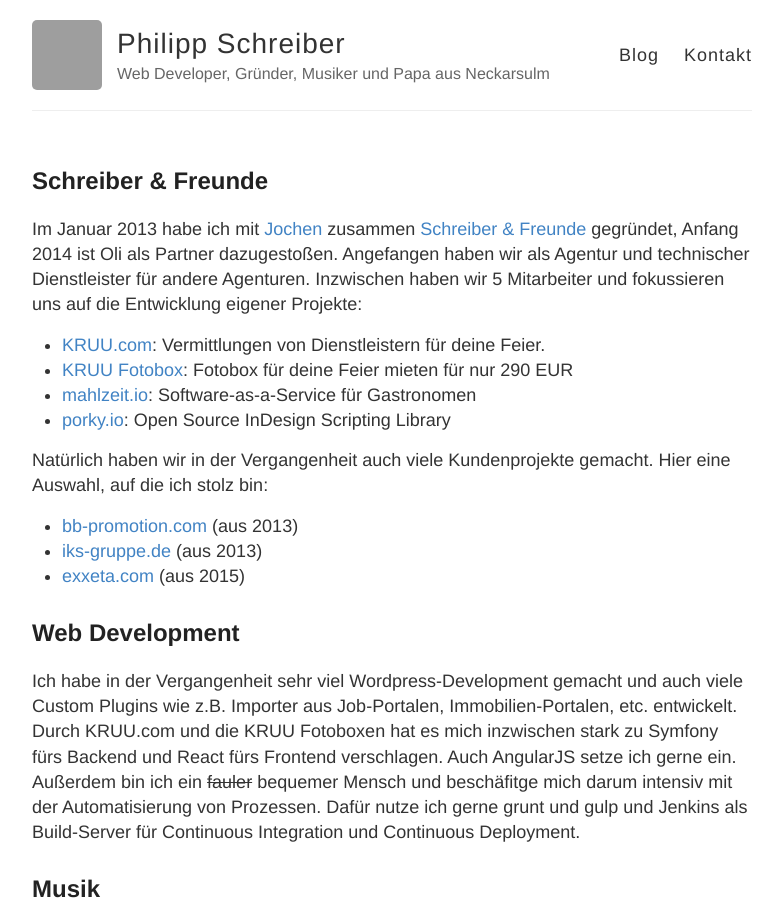
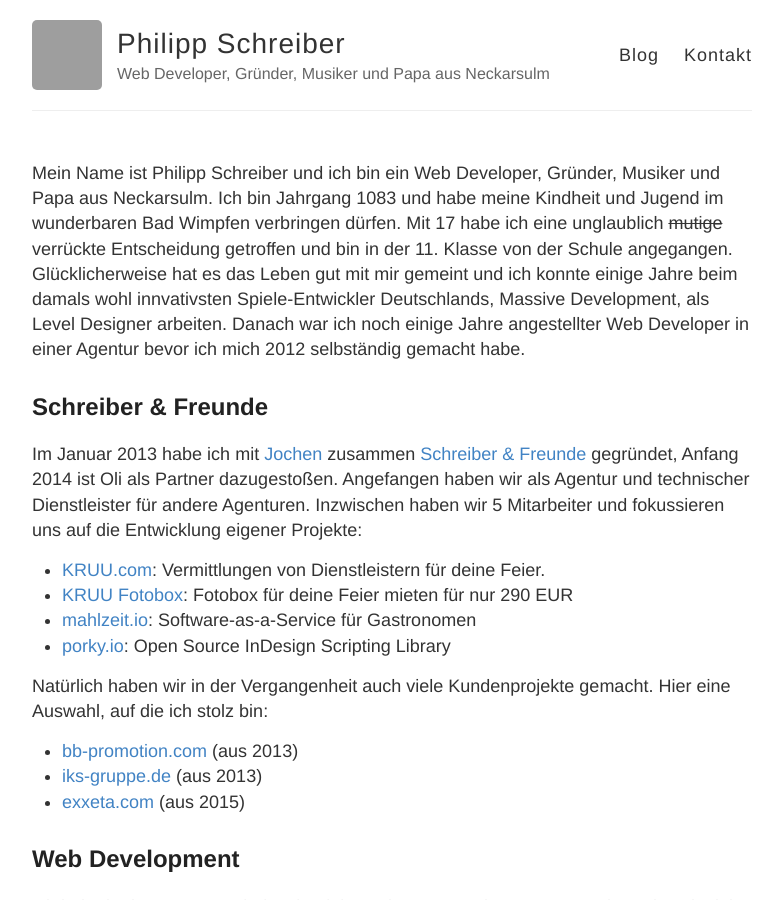
Before and after one commit to PhilippSchreiber/philippschreiber.github.io, a Jekyll site: the page built from index.md, in a window 1280 px wide and 900 px high. Shown: the whole window, without its empty margins (248-1030 px from the left). Built offline with Jekyll 4.4.1, drawn with Linux system fonts in a browser that asks for light colours; grey boxes are pictures that could not be loaded.

Commit message:
adding more content

```diff
--- a/index.md
+++ b/index.md
@@ -1,6 +1,8 @@
 ---
 layout: page
 ---
+
+Mein Name ist Philipp Schreiber und ich bin ein Web Developer, Gründer, Musiker und Papa aus Neckarsulm. Ich bin Jahrgang 1083 und habe meine Kindheit und Jugend im wunderbaren Bad Wimpfen verbringen dürfen. Mit 17 habe ich eine unglaublich ~~mutige~~ verrückte Entscheidung getroffen und bin in der 11. Klasse von der Schule angegangen. Glücklicherweise hat es das Leben gut mit mir gemeint und ich konnte einige Jahre beim damals wohl innvativsten Spiele-Entwickler Deutschlands, Massive Development, als Level Designer arbeiten. Danach war ich noch einige Jahre angestellter Web Developer in einer Agentur bevor ich mich 2012 selbständig gemacht habe.
 
 ## Schreiber & Freunde
 Im Januar 2013 habe ich mit [Jochen](http://www.dj-finesse.de) zusammen [Schreiber & Freunde](https://www.schreiber-freunde.de) gegründet, Anfang 2014 ist Oli als Partner dazugestoßen. Angefangen haben wir als Agentur und technischer Dienstleister für andere Agenturen. Inzwischen haben wir 5 Mitarbeiter und fokussieren uns auf die Entwicklung eigener Projekte:
```
